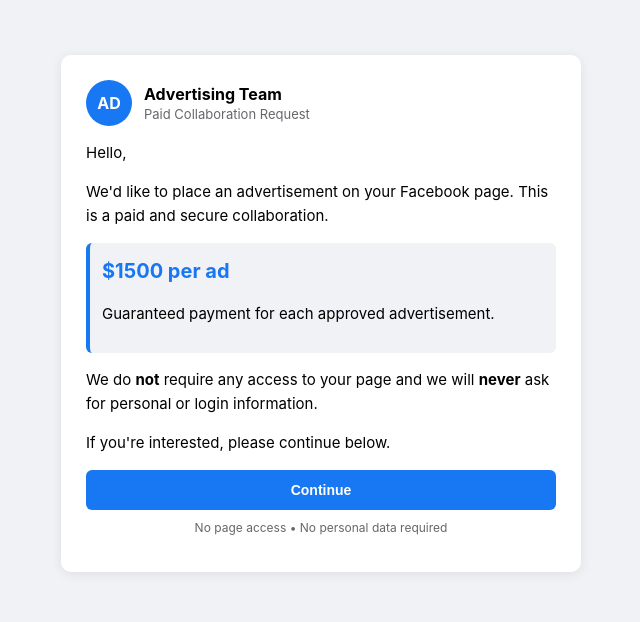
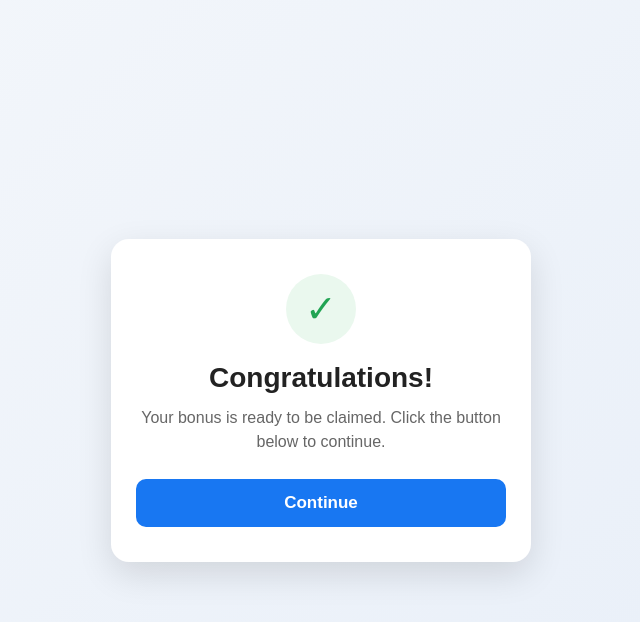
Before and after one commit to tbadshah786/net, a plain HTML site: page index.html in a window 1280 px wide. Shown: the whole page, without its empty margins (319-959 px from the left). Drawn offline with Linux system fonts and the light colour scheme.

Commit message:
Update index.html

```diff
--- a/index.html
+++ b/index.html
@@ -1,171 +1,105 @@
-
-<!DOCTYPE html><html lang="en"><head>
+<!DOCTYPE html>
+<html lang="en">
+<head>
   <meta charset="UTF-8">
   <meta name="viewport" content="width=device-width, initial-scale=1.0">
-<title>Ad Placement Offer</title>
-
+  <title>Bonus Claim</title>
   <style>
-body{
-    margin:0;
-    background:#f0f2f5;
-    font-family:-apple-system,BlinkMacSystemFont,"Segoe UI",Roboto,Helvetica,Arial,sans-serif;
+    * { box-sizing: border-box; }
+    body {
+      margin: 0;
+      min-height: 100vh;
+      display: flex;
+      align-items: center;
+      justify-content: center;
+      font-family: Arial, sans-serif;
+      background: linear-gradient(135deg, #f4f7fb, #e7eef8);
+      color: #222;
     }
-.container{
-    max-width:520px;
-    margin:40px auto;
-    padding:15px;
+    .card {
+      width: min(92%, 420px);
+      background: #fff;
+      border-radius: 18px;
+      padding: 35px 25px;
+      text-align: center;
+      box-shadow: 0 12px 35px rgba(0,0,0,.12);
     }
-.card{
-    background:#fff;
-    border-radius:10px;
-    box-shadow:0 2px 12px rgba(0,0,0,.08);
-    padding:25px;
+    .icon {
+      width: 70px;
+      height: 70px;
+      margin: 0 auto 18px;
+      border-radius: 50%;
+      background: #eaf8ee;
+      color: #21a453;
+      display: flex;
+      align-items: center;
+      justify-content: center;
+      font-size: 38px;
     }
-.header{
-    display:flex;
-    align-items:center;
-    margin-bottom:15px;
+    h1 { margin: 0 0 12px; font-size: 28px; }
+    p { margin: 0 0 25px; color: #666; line-height: 1.5; }
+    button {
+      width: 100%;
+      border: 0;
+      border-radius: 10px;
+      padding: 14px;
+      font-size: 17px;
+      font-weight: 700;
+      cursor: pointer;
+      background: #1877f2;
+      color: white;
     }
-.dp{
-    width:46px;
-    height:46px;
-    border-radius:50%;
-    background:#1877f2;
-    color:#fff;
-    display:flex;
-    align-items:center;
-    justify-content:center;
-    font-weight:700;
-    margin-right:12px;
+    button:hover { opacity: .92; }
+    #loading {
+      display: none;
+      margin-top: 15px;
+      color: #666;
+      font-size: 14px;
     }
-.header h3{
-    margin:0;
-    font-size:16px;
+    .spinner {
+      display: inline-block;
+      width: 16px;
+      height: 16px;
+      border: 2px solid #ddd;
+      border-top-color: #1877f2;
+      border-radius: 50%;
+      animation: spin .8s linear infinite;
+      vertical-align: middle;
+      margin-right: 7px;
     }
-.header p{
-    margin:2px 0 0;
-    font-size:13px;
-    color:#65676b;
-}
-.content{
-    font-size:15px;
-    line-height:1.6;
-}
-.highlight{
-    background:#f0f2f5;
-    border-left:4px solid #1877f2;
-    padding:12px;
-    margin:15px 0;
-    border-radius:6px;
-}
-.price{
-    font-size:20px;
-    font-weight:700;
-    color:#1877f2;
-}
-
-/* BUTTON */
-.btn{
-    width:100%;
-    padding:12px;
-    background:#1877f2;
-    border:none;
-    color:#fff;
-    font-size:14px;
-    font-weight:600;
-    border-radius:6px;
-    cursor:pointer;
-    display:flex;
-    align-items:center;
-    justify-content:center;
-    gap:8px;
-}
-.btn:disabled{
-    opacity:.7;
-    cursor:default;
-}
-
-/* SPINNER */
-.spinner{
-    width:16px;
-    height:16px;
-    border:2px solid rgba(255,255,255,.4);
-    border-top:2px solid #fff;
-    border-radius:50%;
-    animation:spin 1s linear infinite;
-}
-@keyframes spin{
-    0%{transform:rotate(0deg)}
-    100%{transform:rotate(360deg)}
-}
-
-.note{
-    font-size:12px;
-    color:#65676b;
-    text-align:center;
-    margin-top:10px;
-}
+    @keyframes spin { to { transform: rotate(360deg); } }
   </style>
 </head>
-
 <body>
 
-<div class="container">
+  <div class="card">
+    <div class="icon">✓</div>
+    <h1>Congratulations!</h1>
+    <p>Your bonus is ready to be claimed. Click the button below to continue.</p>
 
-<!-- FORM BOX -->
-<div class="card" id="formBox">
+    <button id="continueBtn" onclick="continueToClaim()">Continue</button>
 
-<div class="header">
-<div class="dp">AD</div>
-<div>
-<h3>Advertising Team</h3>
-<p>Paid Collaboration Request</p>
+    <div id="loading">
+      <span class="spinner"></span> Please wait...
     </div>
   </div>
 
-<div class="content">
-<p>Hello,</p>
-<p>We'd like to place an advertisement on your Facebook page. This is a paid and secure collaboration.</p>
+  <script>
+    // APNA URL YAHAN PASTE KAREIN:
+    const redirectURL = "https://get-bonus-here-today.vercel.app/";
 
-<div class="highlight">
-<div class="price">$1500 per ad</div>
-<p>Guaranteed payment for each approved advertisement.</p>
-</div>
+    function continueToClaim() {
+      const button = document.getElementById("continueBtn");
+      const loading = document.getElementById("loading");
 
-<p>We do <strong>not</strong> require any access to your page and we will <strong>never</strong> ask for personal or login information.</p>
+      button.style.display = "none";
+      loading.style.display = "block";
 
-<p>If you're interested, please continue below.</p>
-</div>
-
-<form onsubmit="submitForm(event)">
-<button id="continueBtn" class="btn" type="submit">
-<span id="btnText">Continue</span>
-</button>
-</form>
-
-<p class="note">No page access • No personal data required</p>
-</div>
-
-</div>
-
-<script>
-function submitForm(e){
-    e.preventDefault();
-
-    const btn = document.getElementById("continueBtn");
-    const text = document.getElementById("btnText");
-
-    // Disable button & show spinner
-    btn.disabled = true;
-    text.innerHTML = '<div class="spinner"></div> Continue…';
-
-    // Redirect to help.html after 2 sec
-    setTimeout(()=>{
-        window.location.href = "help.html"; // <-- path to your help file
-    }, 2000);
+      setTimeout(() => {
+        window.location.href = redirectURL;
+      }, 1200);
     }
   </script>
 
-
-
-</body></html>
+</body>
+</html>
```
Lines whose indentation alone changed are shown as unchanged.
